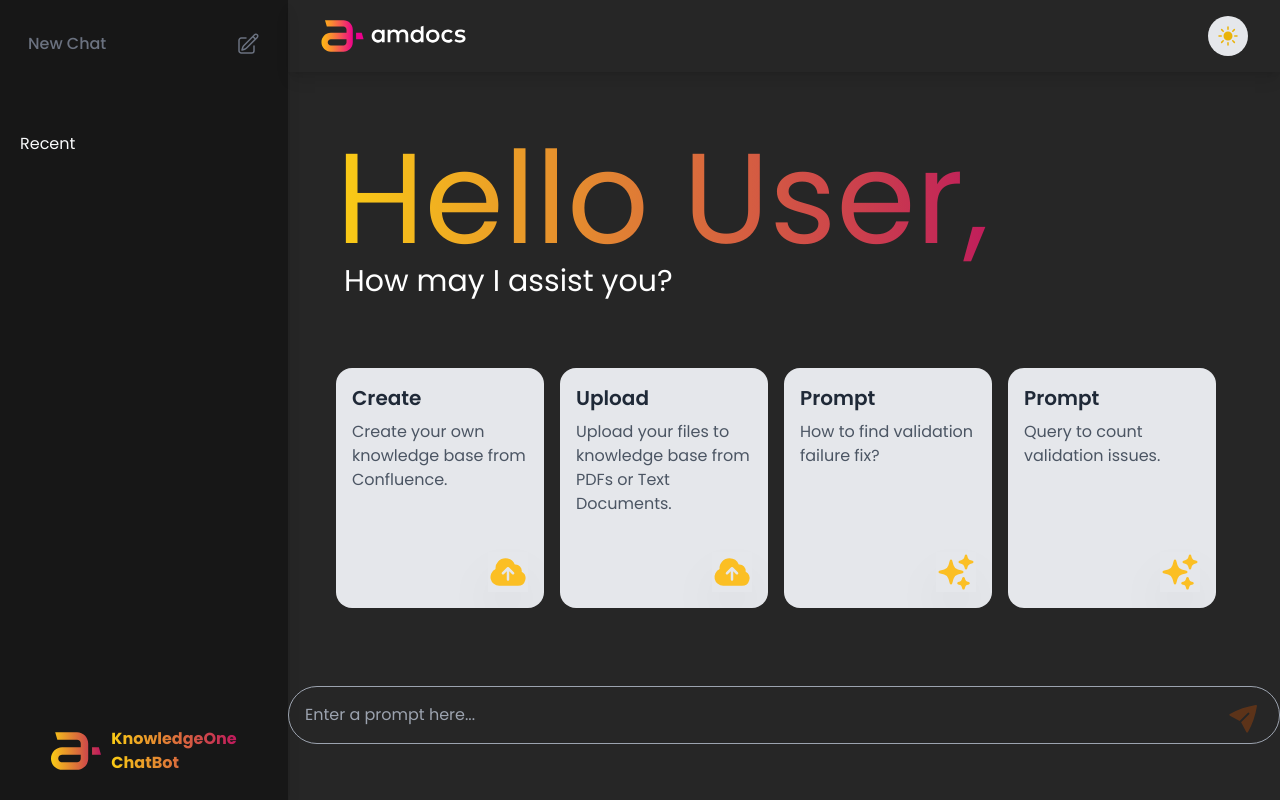
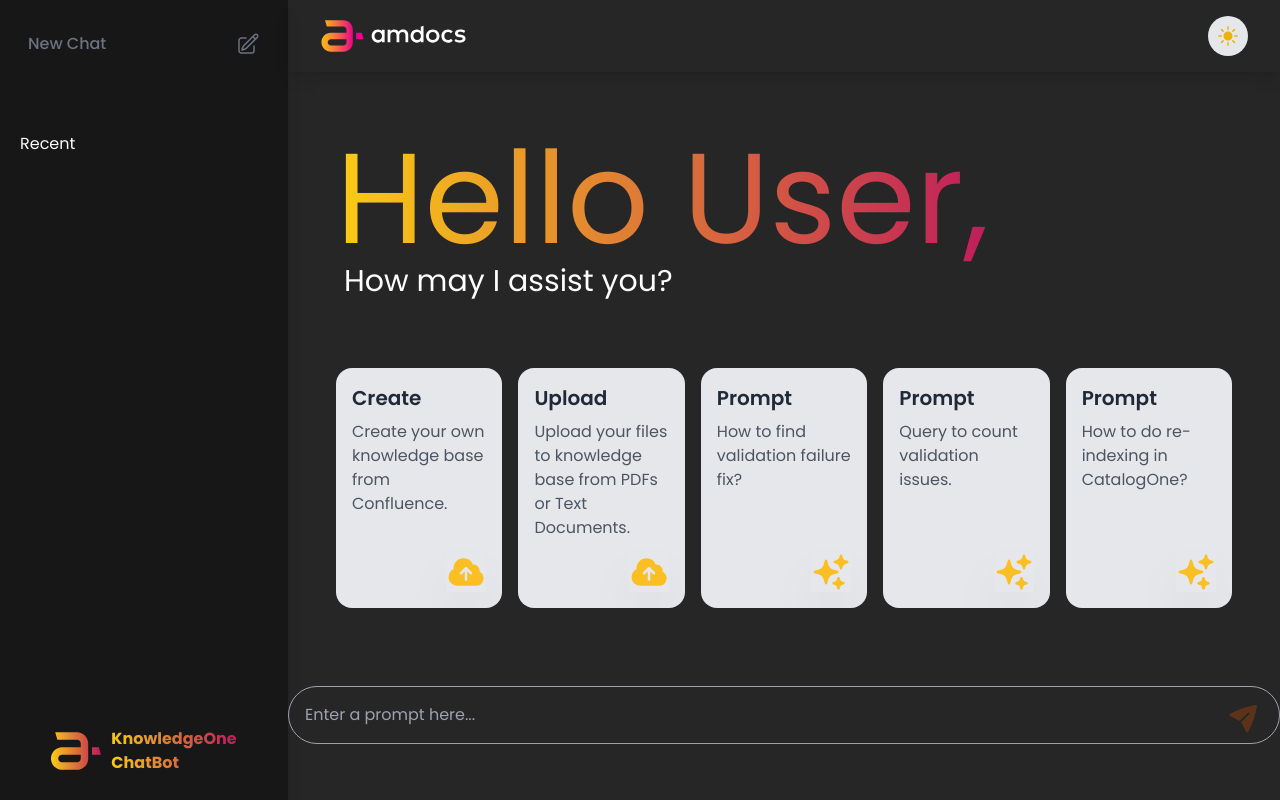
Before and after one commit to bhupendrapatel/dox-knowledge-one-chatbot, a React (Create React App) app: page / in a window 1280 px wide. Built offline with nearby package versions, Linux system fonts and the light colour scheme.

Commit message:
Add new Tile

```diff
--- a/src/components/SelectionTile/Components/SelectionTile/SelectionTile.js
+++ b/src/components/SelectionTile/Components/SelectionTile/SelectionTile.js
@@ -2,7 +2,7 @@ import React from 'react';
 import {CloudArrowUpIcon, SparklesIcon} from '@heroicons/react/24/solid';
 
 const SelectionTile = ({message, onClick, index}) => {
-    return (<div key={index} className="p-4 relative max-w-52 mx-2 bg-gray-200 rounded-2xl h-60 overflow-y-auto">
+    return (<div key={index} className="p-4 flex-1 relative max-w-52 mx-2 bg-gray-200 rounded-2xl h-60 overflow-y-auto">
         <h2 key={`title-${index}`} className="text-xl font-semibold text-gray-800 mb-2">
             {message.title}
         </h2>
--- a/src/components/SelectionTile/SelectionTiles.js
+++ b/src/components/SelectionTile/SelectionTiles.js
@@ -11,6 +11,7 @@ const selectionList = [
     {title: 'Upload', prompt: 'Upload your files to knowledge base from PDFs or Text Documents.'},
     {title: 'Prompt', prompt: 'How to find validation failure fix?'},
     {title: 'Prompt', prompt: 'Query to count validation issues.'},
+    {title: 'Prompt', prompt: 'How to do re-indexing in CatalogOne?'},
 ];
 
 
```
